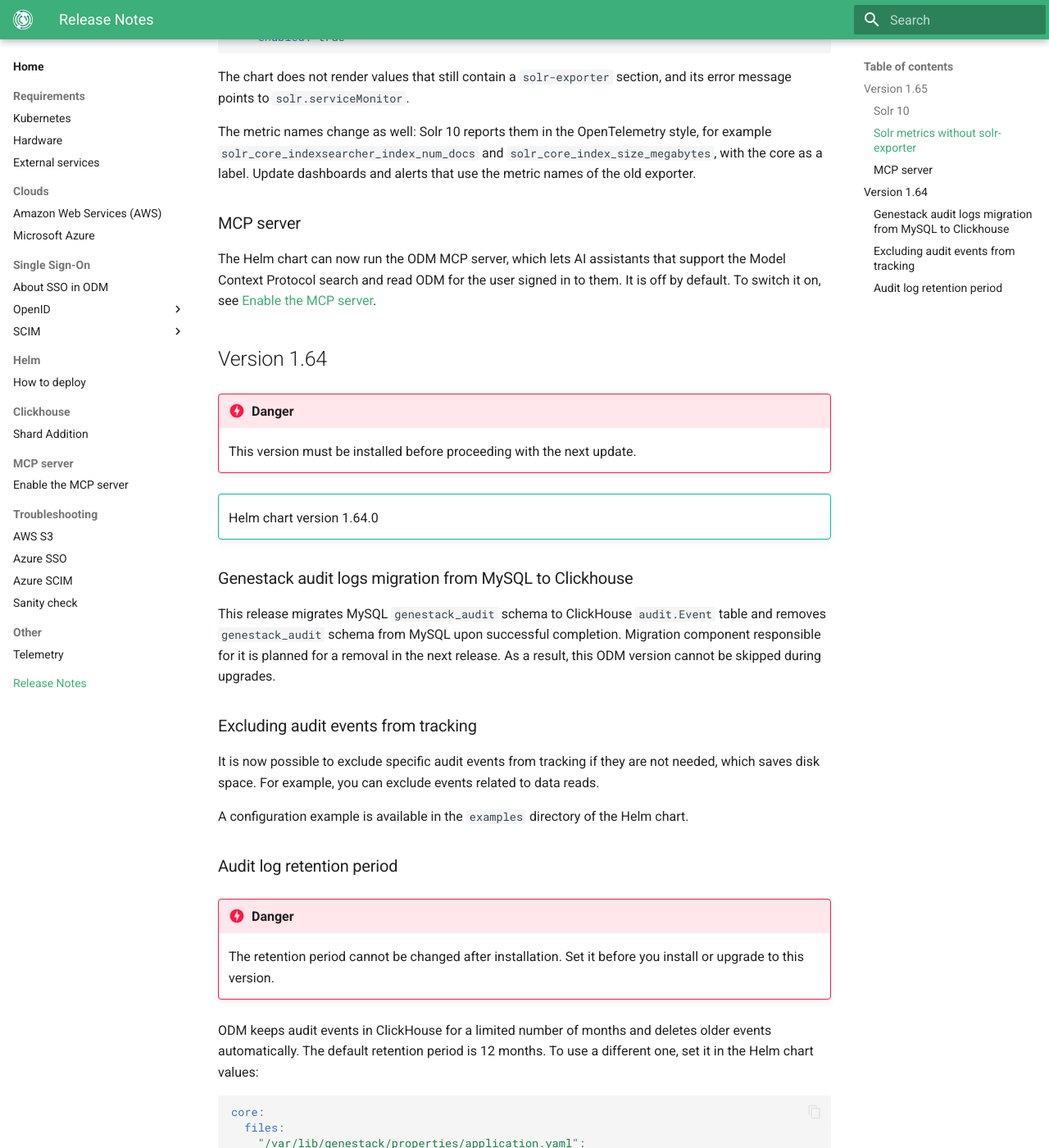
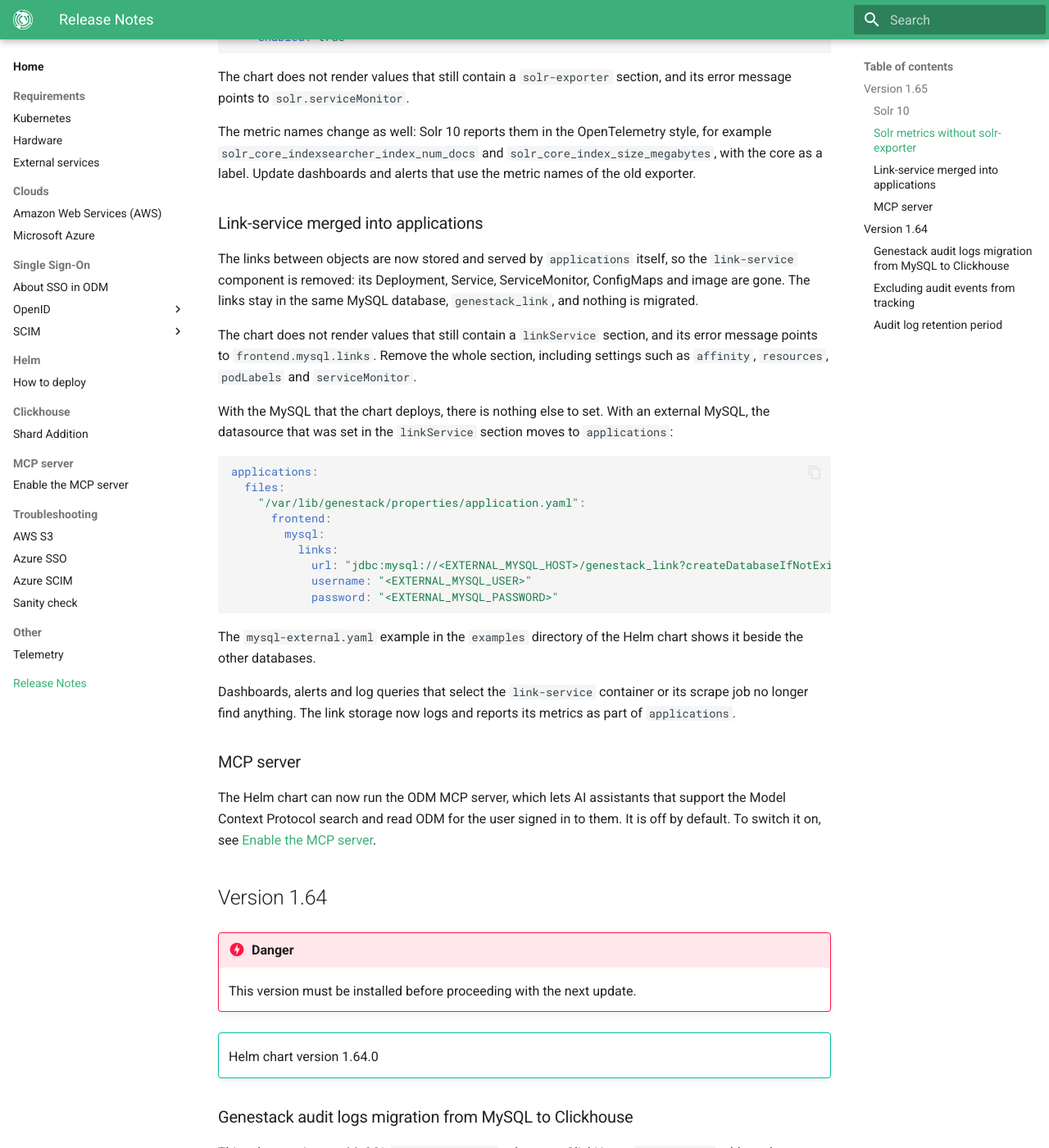
Before and after one commit to genestack/admin-docs, an MkDocs documentation site: the page built from docs/home/release-notes.md, in a window 1280 px wide and 1400 px high, scrolled down 804 px. Shown: the whole window at 82% size. Built offline with MkDocs 1.6.1 and Material for MkDocs 9.7.7, drawn with Linux system fonts in a browser that asks for light colours; the version menu is left out.

Commit message:
ODM-13698: Release note for link-service merged into applications
ODM 1.65 removes the link-service component: applications stores and
serves the links itself. The chart fails to render values that still
have a linkService section, so admins need to know to remove it, where
an external MySQL's genestack_link datasource goes now
(applications' frontend.mysql.links), that the data stays where it is,
and that dashboards, alerts and log queries on the link-service
container find it in applications.

Co-Authored-By: Claude Opus 5.5 <noreply@anthropic.com>

````diff
--- a/docs/home/release-notes.md
+++ b/docs/home/release-notes.md
@@ -33,6 +33,37 @@ The chart does not render values that still contain a `solr-exporter` section, a
 The metric names change as well: Solr 10 reports them in the OpenTelemetry style, for example
 `solr_core_indexsearcher_index_num_docs` and `solr_core_index_size_megabytes`, with the core as a label. Update
 dashboards and alerts that use the metric names of the old exporter.
+
+### Link-service merged into applications
+
+The links between objects are now stored and served by `applications` itself, so the `link-service` component is
+removed: its Deployment, Service, ServiceMonitor, ConfigMaps and image are gone. The links stay in the same MySQL
+database, `genestack_link`, and nothing is migrated.
+
+The chart does not render values that still contain a `linkService` section, and its error message points to
+`frontend.mysql.links`. Remove the whole section, including settings such as `affinity`, `resources`, `podLabels`
+and `serviceMonitor`.
+
+With the MySQL that the chart deploys, there is nothing else to set. With an external MySQL, the datasource that
+was set in the `linkService` section moves to `applications`:
+
+```yaml
+applications:
+  files:
+    "/var/lib/genestack/properties/application.yaml":
+      frontend:
+        mysql:
+          links:
+            url: "jdbc:mysql://<EXTERNAL_MYSQL_HOST>/genestack_link?createDatabaseIfNotExist=true&permitMysqlScheme"
+            username: "<EXTERNAL_MYSQL_USER>"
+            password: "<EXTERNAL_MYSQL_PASSWORD>"
+```
+
+The `mysql-external.yaml` example in the `examples` directory of the Helm chart shows it beside the other
+databases.
+
+Dashboards, alerts and log queries that select the `link-service` container or its scrape job no longer find
+anything. The link storage now logs and reports its metrics as part of `applications`.
 
 ### MCP server
 
````
